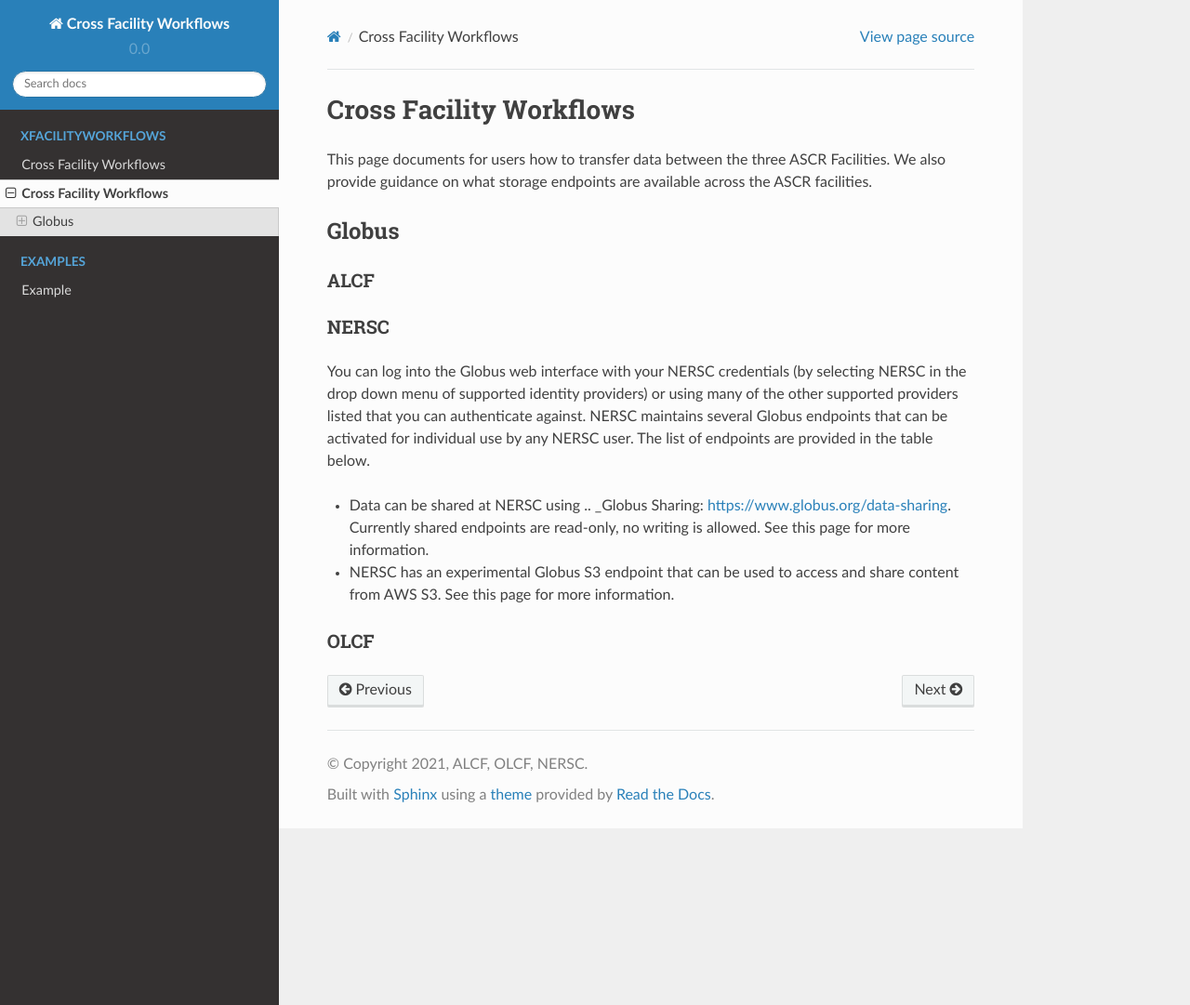
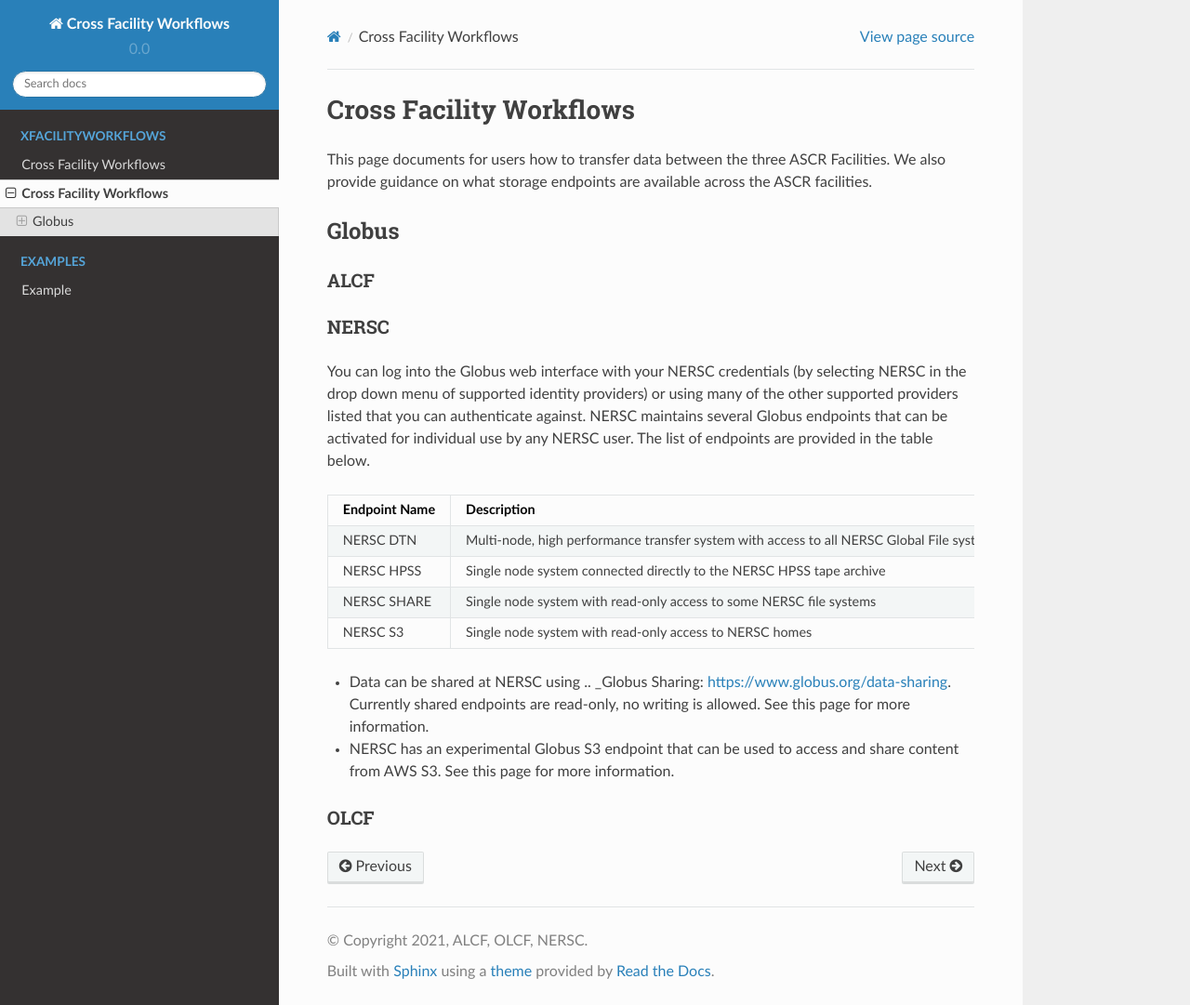
Before and after one commit to kantypas/BestPractices, a Sphinx documentation site: the page built from docs/source/DataManagement.rst, in a window 1280 px wide and 1081 px high. Shown: the whole window at 93% size. Built offline with Sphinx 7.4.7 and the Read the Docs theme 2.0.0, drawn with Linux system fonts in a browser that asks for light colours; pages that are not in the unit, such as notebooks, are missing from menus.

Commit message:
Update DataManagement.rst
Fixed the table!

```diff
--- a/docs/source/DataManagement.rst
+++ b/docs/source/DataManagement.rst
@@ -19,21 +19,22 @@
 The list of endpoints are provided in the table below.
 
 
-+----------------+---------------+------------------+
-|  Endpoint Name |  Description  | Recommended Use |
-+========================+============+==========+
-|  NERSC DTN  |  Multi-node, high performance transfer system | Almost all data transfers needs into & out of NERSC |
-|             | with access to all NERSC Global File  ||
-|             | systems (NGF) as well as Cori Scratch ||
-+------------------------+------------+----------+
-|   NERSC HPSS          |    Single node system connected directly to the     |  Remote transfers into & out of HPSS     |
-|                        |  NERSC HPSS tape archive||
-+------------------------+------------+----------+
-|  NERSC SHARE           |   Single node system with read-only access to      |Shared Globus endpoint|
-|                         | some NERSC file systems ||
-+------------------------+------------+----------+
-|    NERSC S3         |    Single node system with read-only access to NERSC homes     |Data transfers to / from Amazon S3|
-+------------------------+------------+----------+
++----------------+-----------------------------------------------+---------------------------+
+|  Endpoint Name |               Description                     | Recommended Use           |
++================+===============================================+===========================+
+|  NERSC DTN     | Multi-node, high performance transfer system  | Almost all data transfers |
+|                | with access to all NERSC Global File          | needs into & out of NERSC |
+|                | systems (NGF) as well as Cori Scratch         |                           |
++----------------+-----------------------------------------------+---------------------------+
+|   NERSC HPSS   | Single node system connected directly to      | Remote transfers into &   |
+|                | the NERSC HPSS tape archive                   | out of HPSS               |
++----------------+-----------------------------------------------+---------------------------+
+|  NERSC SHARE   | Single node system with read-only access to   | Shared Globus endpoint    |
+|                | some NERSC file systems                       |                           |
++----------------+-----------------------------------------------+---------------------------+
+|    NERSC S3    | Single node system with read-only             | Data transfers to  & from |
+|                | access to NERSC homes                         | Amazon S3                 |
++----------------+-----------------------------------------------+---------------------------+
 
 
 * Data can be shared at NERSC using .. _Globus Sharing: https://www.globus.org/data-sharing. Currently shared endpoints are read-only, no writing is allowed. See this page for more information.
```
